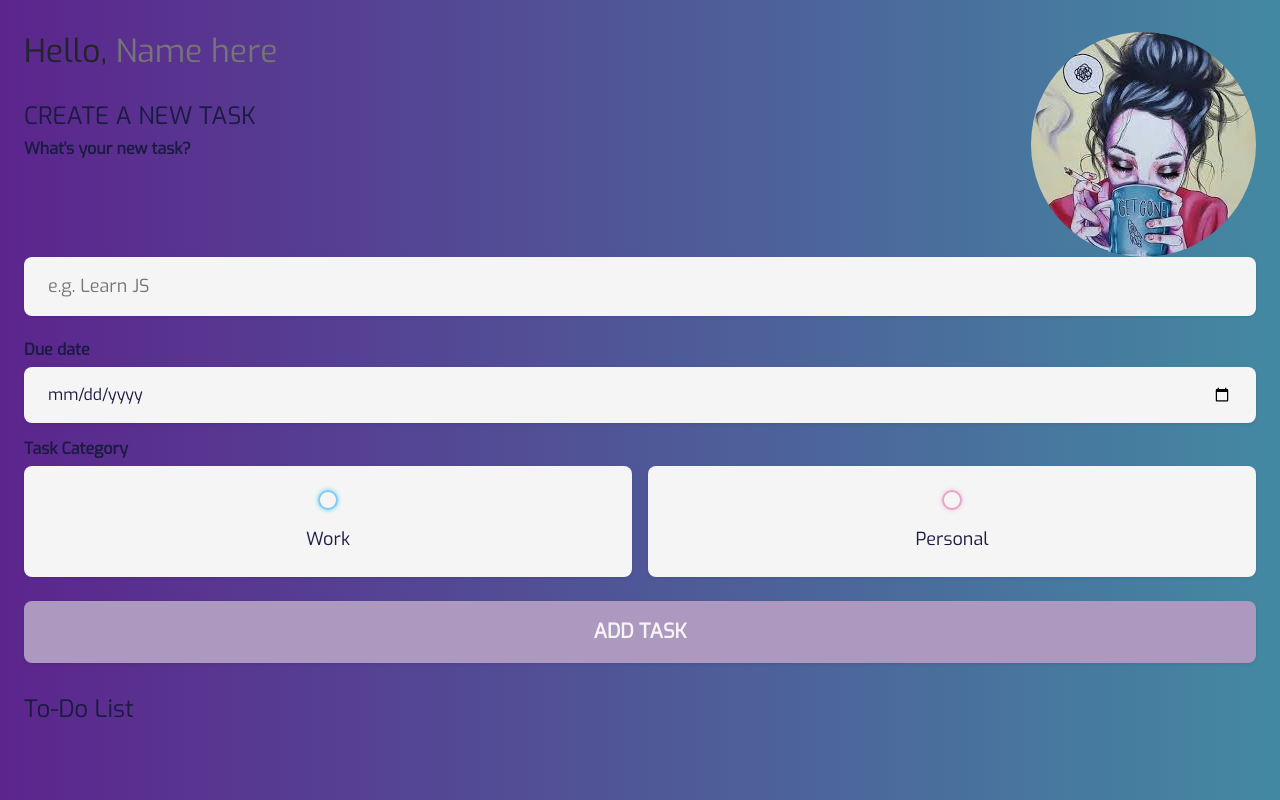
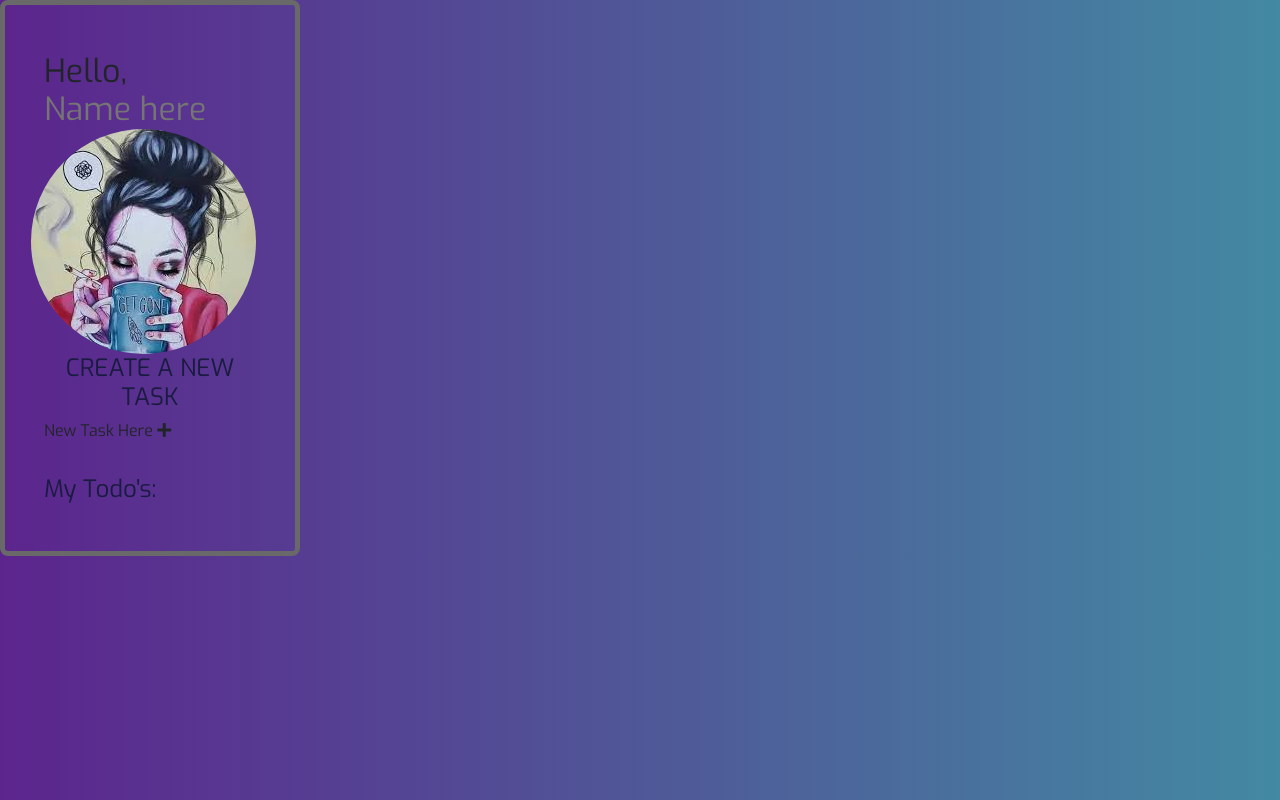
Before and after one commit to ClaudiaVielmetti/ToDo, a plain HTML site: page index.html in a window 1280 px wide. Drawn offline with nearby package versions, Linux system fonts and the light colour scheme.

Commit message:
layout changes

```diff
--- a/index.html
+++ b/index.html
@@ -12,6 +12,7 @@
     <link rel="preconnect" href="https://fonts.gstatic.com" crossorigin>
     <link href="https://fonts.googleapis.com/css2?family=Exo&display=swap" rel="stylesheet">
     <link rel="stylesheet" href="https://cdn.jsdelivr.net/npm/bootstrap-icons@1.9.1/font/bootstrap-icons.css">
+    <link rel="stylesheet" href="https://cdnjs.cloudflare.com/ajax/libs/font-awesome/5.15.4/css/all.min.css" />
     <link rel="stylesheet" href="style.css">
 </head>
 <body>
@@ -32,60 +33,20 @@
 
      <!--This part is where you create the task to do-->
         <section class="create">
-            <h3>CREATE A NEW TASK</h3>
-            <form id="new-task">
-                <h4>What's your new task?</h4>
-                <input
-                    type="text"
-                    placeholder="e.g. Learn JS"
-                    name="content"
-                    id="content"/>
+            <h3 class="text-center">CREATE A NEW TASK</h3>
+            <div id="new-task" data-bs-toggle="modal" data-bs-target="#form"></form>
 
-                    <!--Due dae is to specify when the tasks need to be completed.
-                    It has been added with a calender that will work with JS-->
-                <h4>Due date</h4>
-                <input
-                    class="due"
-                    type="date"
-                    id="dateInput"/>
-
-            <!--Here you can choose what category the task falls under
-            colors will define different categories in the css-->
-            <h4>Task Category</h4>
-                <div class="options">
-                    <label>
-                        <input
-                            type="radio"
-                            name="category"
-                            id="category1"
-                            value="work"/>
-                        <span class="bubble work"></span>
-                        <div>Work</div>
-                    </label>
-
-                    <label>
-                        <input
-                            type="radio"
-                            name="category"
-                            id="category2"
-                            value="personal"/>
-                        <span class="bubble personal"></span>
-                        <div>Personal</div>
-                    </label>
-
-                </div>
-                <input
-                     type="submit"
-                     value="Add task" />
-
-            </form>
+               <span class=>New Task Here</span>
+               <i class="fas fa-plus"></i>
+            </div>
         </section>
 
         <!--This section will contain the tasks that were created above (the list)-->
         <section class="todo-list">
-			<h3>To-Do List</h3>
+			<h3>My Todo's:</h3>
 			<div class="list" id="todo-list"></div>
 		</section>
+
 
 
     </main>
--- a/style.css
+++ b/style.css
@@ -53,7 +53,12 @@ body{
     background:var(--primary);
     color:var(dark);
 }
-
+.app{
+	border-radius: 8px;
+	border: 5px solid var(--grey);
+	padding: 15px;
+	width: 300px;
+}
 section {
 	margin-top: 2rem;
 	margin-bottom: 2rem;
```
